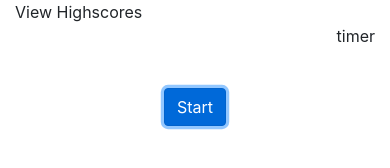
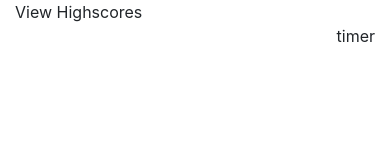
Before and after one commit to gavinspotter/codequiz, a plain HTML site: page index.html in a window 390 px wide. Both pictures are taken after a click on the button "Start". Drawn offline with nearby package versions, Linux system fonts and the light colour scheme.

Commit message:
comments, attempts at js model

```diff
--- a/index.html
+++ b/index.html
@@ -22,8 +22,8 @@
             </div>
         </div>
         <div class="row">
-            <div class="col-md-12 start-button">
-                <button type="button" class="btn btn-primary">Start</button>
+            <div class="col-md-12 start-button" id="startQuiz">
+                <button type="button" class="btn btn-primary" id="clickBtn">Start</button>
             </div>
         </div>
     </div>
--- a/script.js
+++ b/script.js
@@ -1,3 +1,42 @@
+// when the user first access the page, they are shown an intro message
+
+//users can lcick the start button, which will start the game timer
+
+// variables to store current count, set to 0 by default
+// variable to store the array of questions
+// variable to store the index of the current question they are answering
+// - possible answers (list)
+// - question
+// - correct answer
+
+//when the user clicks on start:
+// - hide the intro <div>
+// - create a setInterval of 75000 ms.
+// every time the interval runs, we need to decrement the current count by 1, re-render the current coount
+// - render the first question
+// use dom manipulation, create new element
+
+
+//once the game has started, display the first question with buttons for the answers
+
+//when a user clicks on one of those questions determine if it is correct or incorrect, display the next question, and display the status of their answer (correct/incorrect), for a short period of time
+
+//end coniditoin
+//user answers all of the questions or
+// time runs out
+
+//when the game ends allow the user to enter their initials and store their score
+
+//redirect the user to the highscores page, which will display all of the highscores
+
+
+
+
+
+
+
+
+
 var testQuestions = [
     {
         testQuestion1: "when was Michelangelo's birthday",
@@ -47,9 +86,98 @@ var testQuestions = [
     }
 ]
 
+var clickBtn = document.querySelector("#clickBtn");
+var initQuestion = document.querySelector("#startQuiz").appendChild(document.createElement("div"))
 
 
 
-console.log(testQuestions[0].testQuestion1)
-console.log(testQuestions[1].testQuestion2)
-console.log(testQuestions[1].answers.a)
+clickBtn.addEventListener("click", function (event) {
+    event.preventDefault();
+    var startQuiz = document.getElementById("startQuiz")
+    var answer1 = testQuestions[0].answers.a
+    var answer2 = testQuestions[1].answers.b
+    var answer3 = testQuestions[2].answers.b
+    var answer4 = testQuestions[3].answers.b
+    var answer5 = testQuestions[4].answers.c
+    var testQuestion1_1 = JSON.stringify(testQuestions[0].answers.a)
+    var testQuestion1_2 = JSON.stringify(testQuestions[0].answers.b)
+    var testQuestion_3 = JSON.stringify(testQuestions[0].answers.c)
+
+
+
+    startQuiz.removeChild(startQuiz.children[0])
+
+
+    var item = document.createElement("div");
+    item.textContent = testQuestion1;
+    startQuiz.append(item);
+
+    var initQuestion = document.querySelector("#startQuiz").appendChild(document.createElement("div"))
+    initQuestion.textContent = testQuestion1
+
+    JSON.stringify
+
+    console.log(testQuestion1)
+
+    addEventListener("click", function () {
+
+    })
+
+    addEventListener("click", function () {
+
+    })
+
+    addEventListener("click", function () {
+
+    })
+
+    addEventListener("click", function () {
+
+    })
+
+    addEventListener("click", function () {
+
+    })
+
+    var question1 = function () {
+        var item = document.createElement("div");
+        item.textContent = testQuestion1;
+        startQuiz.append(item);
+
+    }
+
+
+
+
+
+
+
+})
+
+if (testQuestions[0].answers.a === true) {
+
+} else {
+
+}
+
+if (testQuestions[1].answers.b === true) {
+
+} else {
+
+}
+
+if (testQuestions[2].answers.b === true) {
+
+} else {
+
+}
+if (testQuestions[3].answers.b === true) {
+
+} else {
+
+}
+if (testQuestions[4].answers.c === true) {
+
+} else {
+
+}
```
